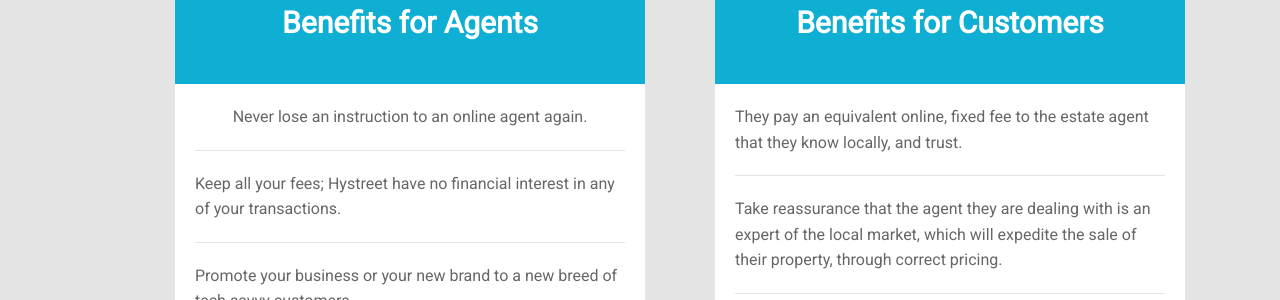
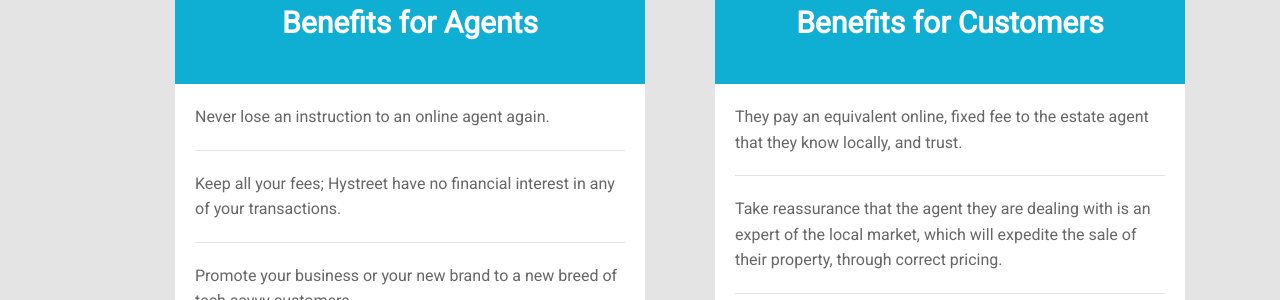
Before and after one commit to hystreet/hystreet.github.io, a Jekyll site: the page built from features-benefits/index.html, in a window 1280 px wide. Shown: the part 595-895 px from the top of the page. Built offline with Jekyll 4.4.1, drawn with Linux system fonts in a browser that asks for light colours; some web fonts are replaced; a script that is not in the unit is left out.

Commit message:
Adjusting first bullet point

```diff
--- a/features-benefits/index.html
+++ b/features-benefits/index.html
@@ -35,7 +35,7 @@ content_type: 'featuresbenefits'
 						</h2>
 					</header>
 					<ul class="features-list">
-						<li class="features-item layout-text">
+						<li class="features-item">
 							Never lose an instruction to an online agent again.
 						</li>
 						<li class="features-item">
```
